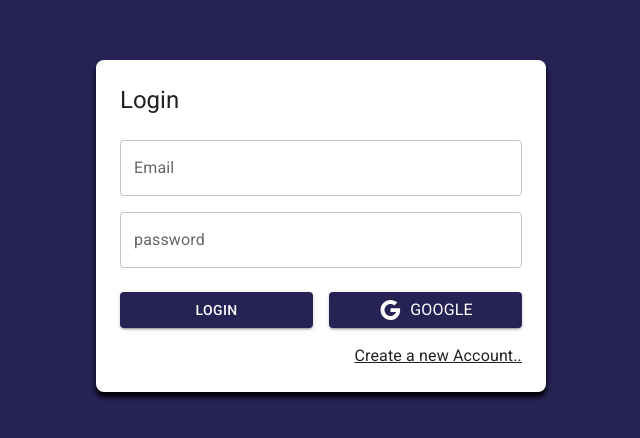
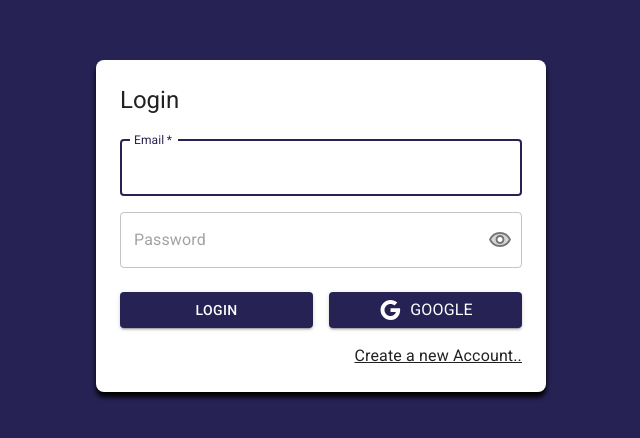
Before and after one commit to mejialaguna/Journal_Diary, a React (Vite) app: page /auth/login in a window 1280 px wide. Shown: the part 174-612 px from the top of the page, without its empty margins (319-959 px from the left). Built offline with nearby package versions, Linux system fonts and the light colour scheme; no server answers.

Commit message:
new INPUT ADORNMENT

```diff
--- a/src/auth/pages/LoginPage.jsx
+++ b/src/auth/pages/LoginPage.jsx
@@ -1,4 +1,4 @@
-import { useMemo } from "react";
+import React, { useMemo, useState } from "react";
 import { useDispatch, useSelector } from "react-redux";
 
 import { Link as RouterLink } from "react-router-dom";
@@ -11,8 +11,18 @@ import {
   Link,
   Alert,
   AlertTitle,
+  IconButton,
+  InputAdornment,
+  InputLabel,
+  OutlinedInput,
 } from "@mui/material";
-import { Google } from "@mui/icons-material";
+import {
+  Google,
+  Visibility,
+  VisibilityOff,
+  VisibilityOffTwoTone,
+  VisibilityTwoTone,
+} from "@mui/icons-material";
 import { AuthLayout } from "../layout/AuthLayout";
 
 import { useForm } from "../../hooks";
@@ -21,6 +31,7 @@ import {
   startLoginWithEmailAndPassword,
   startGoogleSignIn,
 } from "../../store";
+import { InputAdornmentComponent } from "../../journalPages/components/InputAdornmentComponent";
 
 const form = {
   email: "",
@@ -51,6 +62,14 @@ export function LoginPage() {
     dispatch(startGoogleSignIn());
   };
 
+  const [showPassword, setShowPassword] = useState(false);
+
+  const handleClickShowPassword = () => setShowPassword((show) => !show);
+
+  const handleMouseDownPassword = (event) => {
+    event.preventDefault();
+  };
+
   return (
     <AuthLayout header={"Login"}>
       <form className="animate__animated animate__fadeIn" onSubmit={onSubmit}>
@@ -64,20 +83,32 @@ export function LoginPage() {
               name="email"
               value={email}
               onChange={onInputChange}
+              autoComplete
+              autoFocus
+              required
             />
           </Grid>
         </Grid>
 
         <Grid container>
           <Grid item xs={12} sx={{ mt: 2 }}>
-            <TextField
-              label="password"
-              type="password"
-              placeholder="password"
+            <OutlinedInput
+              id="outlined-adornment-password"
+              label="Password"
+              type={showPassword ? "text" : "password"}
+              placeholder="Password"
               fullWidth
               name="password"
               value={password}
               onChange={onInputChange}
+              required
+              endAdornment={
+                <InputAdornmentComponent
+                  handleClickShowPassword={handleClickShowPassword}
+                  showPassword={showPassword}
+                  handleMouseDownPassword={handleMouseDownPassword}
+                />
+              }
             />
           </Grid>
 
--- a/src/auth/pages/RegisterPage.jsx
+++ b/src/auth/pages/RegisterPage.jsx
@@ -2,7 +2,7 @@ import { useMemo, useState } from "react";
 
 import { useDispatch, useSelector } from "react-redux";
 
-import { Link as RouterLink, useNavigate } from "react-router-dom";
+import { Link as RouterLink } from "react-router-dom";
 
 import {
   Alert,
@@ -10,6 +10,7 @@ import {
   Button,
   Grid,
   Link,
+  OutlinedInput,
   TextField,
   Typography,
 } from "@mui/material";
@@ -17,6 +18,7 @@ import {
 import { AuthLayout } from "../layout";
 import { useForm } from "../../hooks";
 import { startCreatingUserWithEmailAndPassword } from "../../store";
+import { InputAdornmentComponent } from "../../journalPages/components";
 
 function validatePassword(value) {
   // Check if password includes at least one special character
@@ -52,8 +54,6 @@ const form = {
 };
 
 export const RegisterPage = () => {
-  const navigate = useNavigate();
-
   const [formSubmitted, setFormSubmitted] = useState(false);
   const [error, setError] = useState(false);
 
@@ -86,6 +86,14 @@ export const RegisterPage = () => {
     dispatch(startCreatingUserWithEmailAndPassword(formState));
   };
 
+  const [showPassword, setShowPassword] = useState(false);
+
+  const handleClickShowPassword = () => setShowPassword((show) => !show);
+
+  const handleMouseDownPassword = (event) => {
+    event.preventDefault();
+  };
+
   return (
     <AuthLayout header={"Register"}>
       {/* <h1>form Valid: {!isFormValid ? "no valid" : "valid"}</h1> */}
@@ -105,6 +113,9 @@ export const RegisterPage = () => {
               onChange={onInputChange}
               error={!!displayNameValid && formSubmitted}
               helperText={formSubmitted && error && displayNameValid}
+              autoComplete
+              autoFocus
+              required
             />
           </Grid>
         </Grid>
@@ -121,22 +132,31 @@ export const RegisterPage = () => {
               onChange={onInputChange}
               error={!!emailValid && formSubmitted}
               helperText={formSubmitted && error && emailValid}
+              required
             />
           </Grid>
         </Grid>
 
         <Grid container>
           <Grid item xs={12} sx={{ mt: 2 }}>
-            <TextField
-              label="password"
-              type="password"
-              placeholder="password"
+            <OutlinedInput
+              label="Password"
+              type={showPassword ? "text" : "password"}
+              placeholder="Password"
               fullWidth
               name="password"
               value={password}
               onChange={onInputChange}
               error={!!passwordValid && formSubmitted}
               helperText={formSubmitted && error && passwordValid}
+              required
+              endAdornment={
+                <InputAdornmentComponent
+                  handleClickShowPassword={handleClickShowPassword}
+                  showPassword={showPassword}
+                  handleMouseDownPassword={handleMouseDownPassword}
+                />
+              }
             />
           </Grid>
 
--- a/src/hooks/index.js
+++ b/src/hooks/index.js
@@ -1,3 +1,4 @@
 export * from "./useForm";
 export * from "./useCheckAuth";
 export * from "./dateFormatter";
+export * from "./useScreenSize";
--- /dev/null
+++ b/src/hooks/useScreenSize.js
@@ -0,0 +1,24 @@
+import { useEffect, useState } from "react";
+
+export const useScreenSize = () => {
+  const [width, setWidth] = useState(window.innerWidth);
+  const [height, setHeight] = useState(window.innerHeight);
+
+  useEffect(() => {
+    const handleResize = () => {
+      setWidth(window.innerWidth);
+      setHeight(window.innerHeight);
+    };
+
+    window.addEventListener("resize", handleResize);
+
+    return () => {
+      window.removeEventListener("resize", handleResize);
+    };
+  }, []);
+
+  return {
+    width,
+    height,
+  };
+};
--- a/src/journalPages/components/ImageGallery.jsx
+++ b/src/journalPages/components/ImageGallery.jsx
@@ -7,9 +7,10 @@ export const ImageGallery = ({ urls }) => {
   const [name, setName] = useState(null);
 
   const handleClick = (event) => {
-    setAnchorElement(event?.currentTarget);
+    setAnchorElement(event.currentTarget);
     setName(event.target.alt);
   };
+
   const handleClose = () => {
     setAnchorElement(null);
   };
@@ -38,10 +39,10 @@ export const ImageGallery = ({ urls }) => {
       </Box>
       <PopoverComp
         anchorElement={anchorElement}
+        handleClose={handleClose}
+        id={id}
         name={name}
         open={open}
-        id={id}
-        handleClose={handleClose}
       />
     </>
   );
--- /dev/null
+++ b/src/journalPages/components/InputAdornmentComponent.jsx
@@ -0,0 +1,22 @@
+import { VisibilityOffTwoTone, VisibilityTwoTone } from "@mui/icons-material";
+import { IconButton, InputAdornment } from "@mui/material";
+import React, { useState } from "react";
+
+export const InputAdornmentComponent = ({
+  handleClickShowPassword,
+  showPassword,
+  handleMouseDownPassword,
+}) => {
+  return (
+    <InputAdornment position="end">
+      <IconButton
+        aria-label="toggle password visibility"
+        onClick={handleClickShowPassword}
+        onMouseDown={handleMouseDownPassword}
+        edge="end"
+      >
+        {showPassword ? <VisibilityOffTwoTone /> : <VisibilityTwoTone />}
+      </IconButton>
+    </InputAdornment>
+  );
+};
--- a/src/journalPages/components/PopoverComp.jsx
+++ b/src/journalPages/components/PopoverComp.jsx
@@ -1,21 +1,19 @@
 import { Grid, Popover, Typography } from "@mui/material";
 import React from "react";
 
-export const PopoverComp = ({ handleClose, name, id, open, anchorElement }) => {
+export const PopoverComp = ({ anchorElement, handleClose, id, name, open }) => {
   return (
     <Popover
       id={id}
       open={open}
       anchorEl={anchorElement}
       onClose={handleClose}
-      anchorReference="anchorPosition"
-      anchorPosition={{ top: 800, left: 1000 }}
       anchorOrigin={{
-        vertical: "bottom",
+        vertical: "center",
         horizontal: "center",
       }}
       transformOrigin={{
-        vertical: "bottom",
+        vertical: "center",
         horizontal: "center",
       }}
     >
@@ -29,7 +27,7 @@ export const PopoverComp = ({ handleClose, name, id, open, anchorElement }) => {
         >
           {name}
         </Typography>
-        <img src={anchorElement?.src} alt="popover" width="250" />
+        <img src={anchorElement?.src} alt="popover" width="400" />
       </Grid>
     </Popover>
   );
--- a/src/journalPages/components/index.js
+++ b/src/journalPages/components/index.js
@@ -5,3 +5,4 @@ export * from "./Loading";
 export * from "./NoteList";
 export * from "./ToolTip";
 export * from "./PopoverComp";
+export * from "./InputAdornmentComponent";
--- a/src/journalPages/views/NoteView.jsx
+++ b/src/journalPages/views/NoteView.jsx
@@ -99,6 +99,9 @@ export const NoteView = ({ setShowSnackbar }) => {
           name="title"
           value={title}
           onChange={onInputChange}
+          autoComplete
+          autoFocus
+          required
         />
       </Grid>
 
@@ -115,6 +118,7 @@ export const NoteView = ({ setShowSnackbar }) => {
           name="body"
           value={body}
           onChange={onInputChange}
+          required
         />
       </Grid>
 
```
